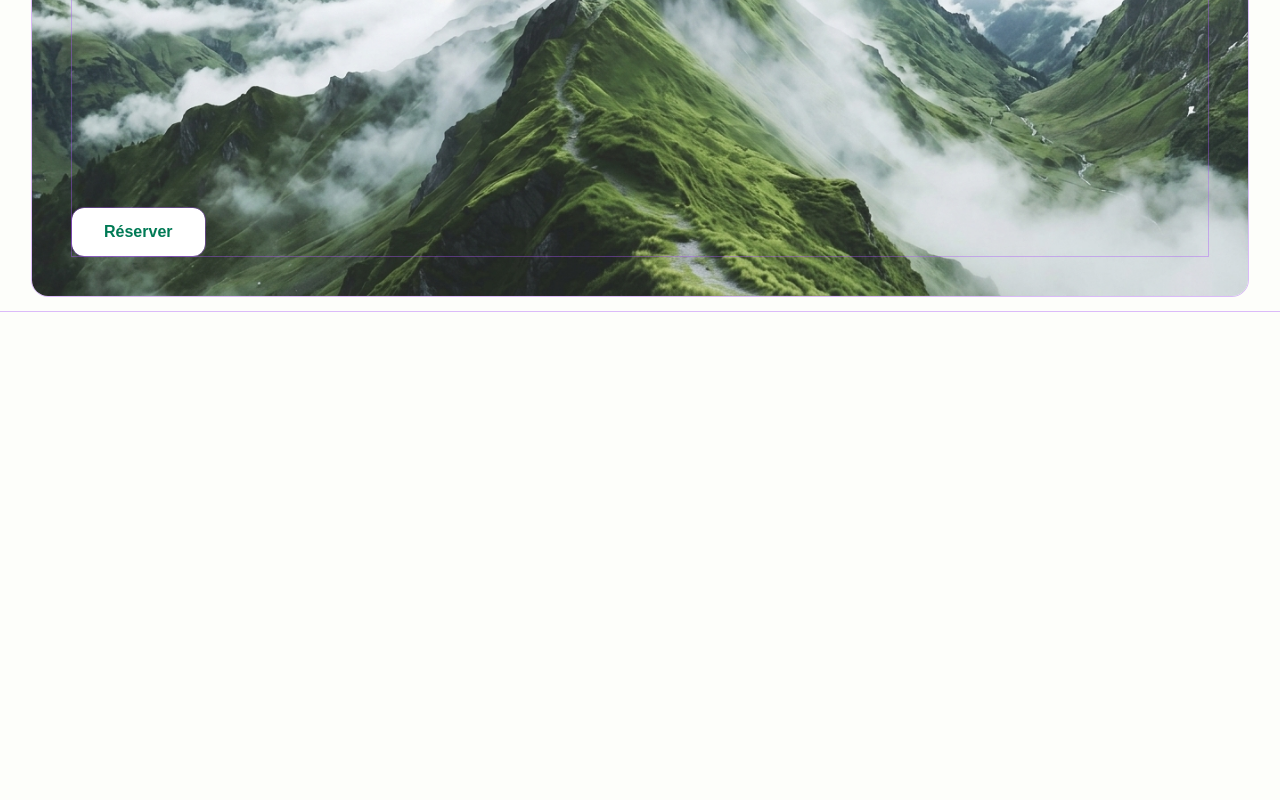
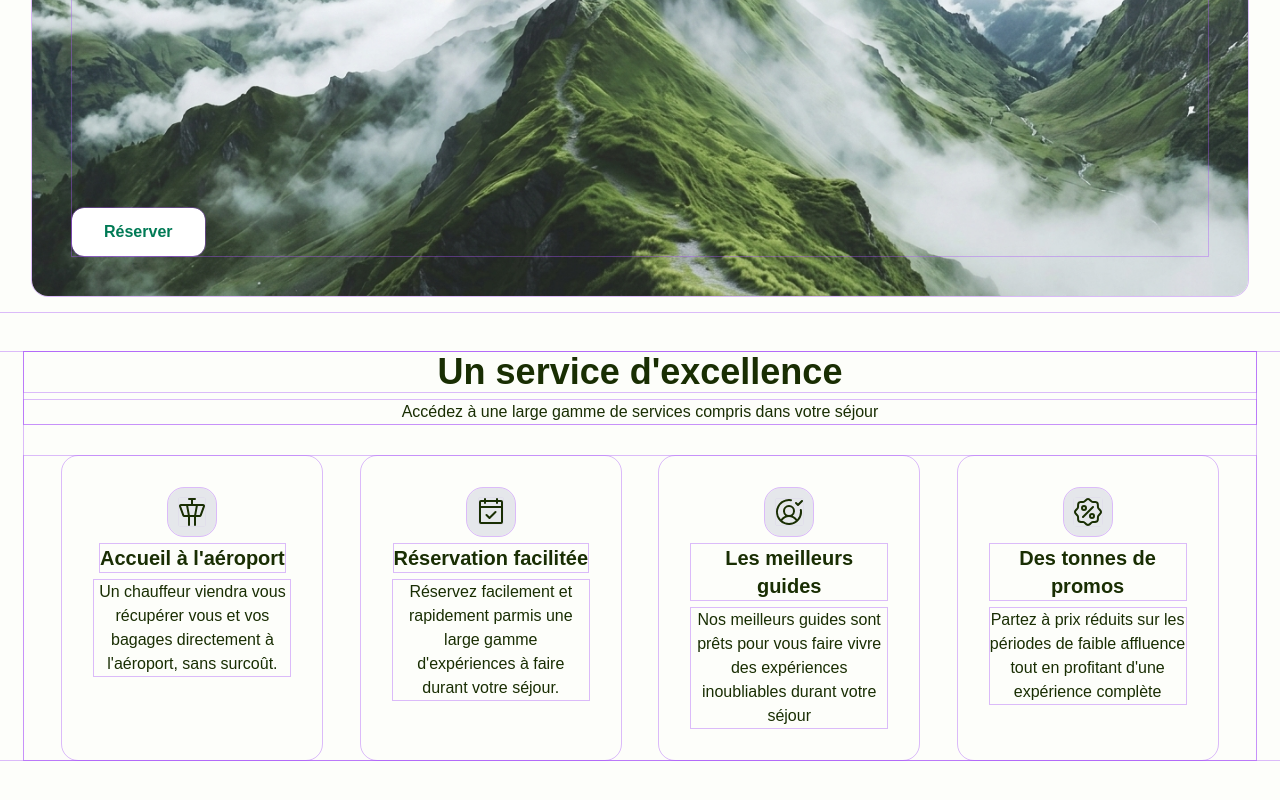
Before and after one commit to ElPotatoCorp/tp-01-tailwindcss, a React (Vite) app: page / in a window 1280 px wide. Shown: the part 516-1316 px from the top of the page. Before the commit the page ends 828 px from the top, so only its background shows below. Built offline with nearby package versions, Linux system fonts and the light colour scheme; a web font is replaced by a local one.

Commit message:
Section Bénéfices

```diff
--- a/src/App.tsx
+++ b/src/App.tsx
@@ -1,3 +1,4 @@
+import { Benefits } from "./components/sections/benefits";
 import { Hero } from "./components/sections/hero";
 import { Menu } from "./components/sections/menu";
 
@@ -9,8 +10,8 @@ function App() {
         <Hero />
       </header>
 
-      <main className="container mx-auto px-6">
-        {/* <Benefits /> */}
+      <main className="container my-10 mx-auto px-6">
+        <Benefits />
         {/* <Tours /> */}
         {/* <Hotels /> */}
         {/* <Blog /> */}
--- /dev/null
+++ b/src/components/sections/benefits.tsx
@@ -0,0 +1,18 @@
+import type { FC } from "react";
+import { BENEFITS } from "../../data/benefits.data";
+import { Benefit } from "../benefit";
+
+export const Benefits: FC = function () {
+  return (
+    <div className="flex flex-col gap-8">
+      <div className="flex flex-col gap-2 text-center">
+        <span className="text-4xl font-semibold">Un service d'excellence</span>
+        <span>Accédez à une large gamme de services compris dans votre séjour</span>
+      </div>
+
+      <div className="flex flex-row justify-evenly">
+        {BENEFITS.map((benefit, idx) => <Benefit key={idx} benefit={benefit} />)}
+      </div>
+    </div>
+  );
+};
```
